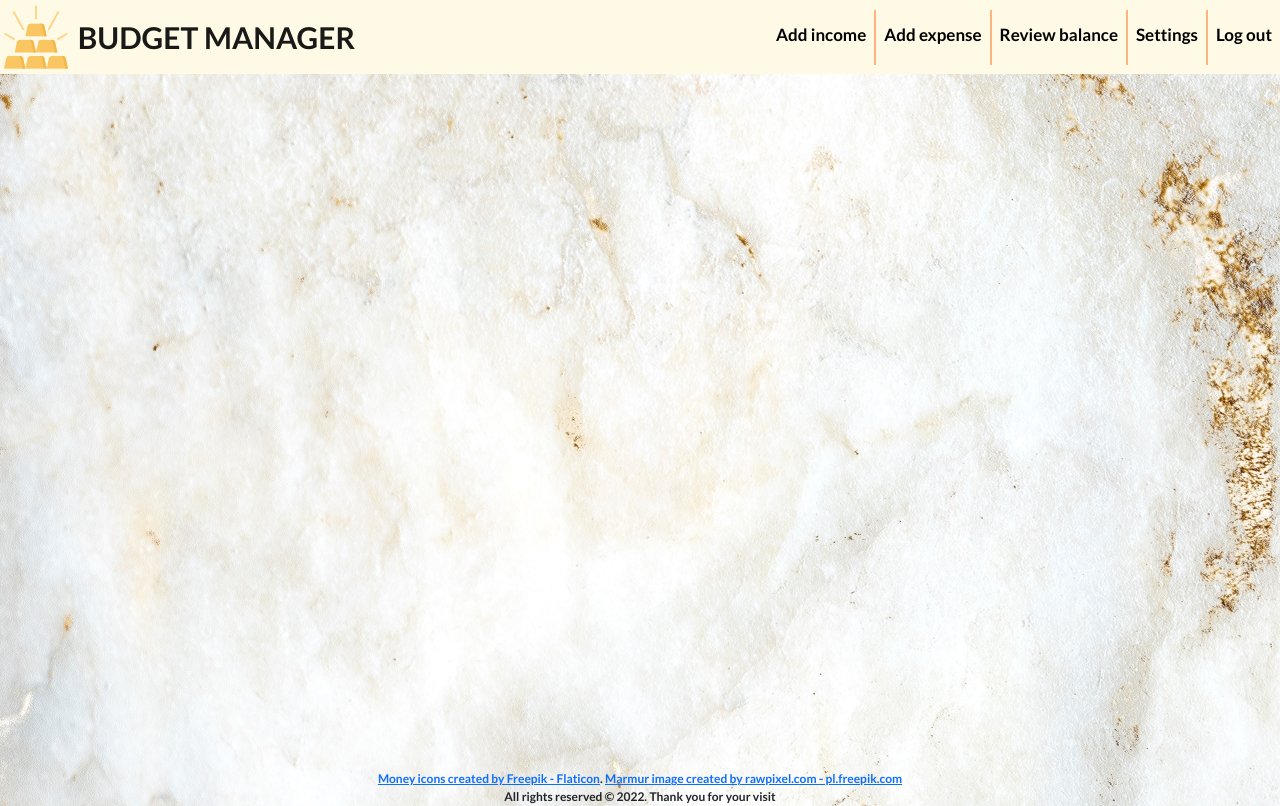
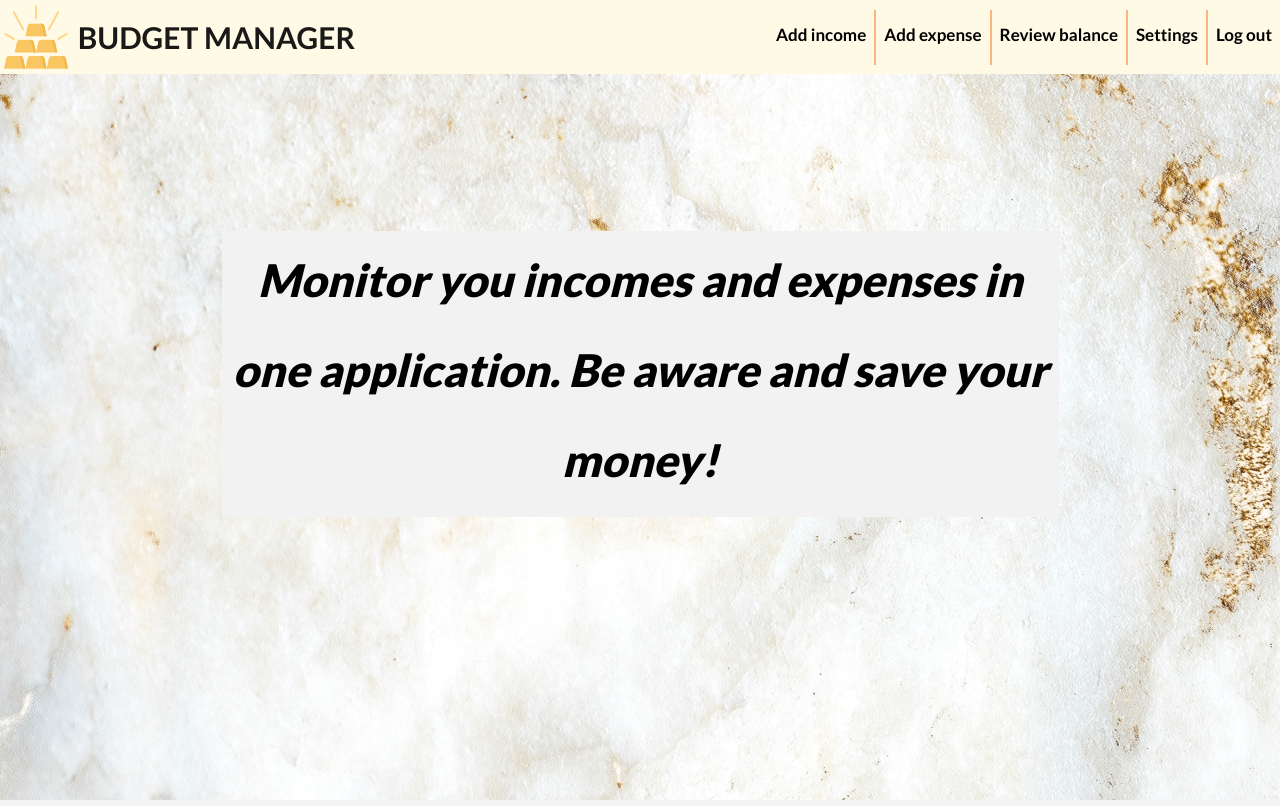
Before and after one commit to AdamKrk88/webApplication-familyBudget, a PHP site: page / in a window 1280 px wide. Run offline with PHP 8.4, Linux system fonts and the light colour scheme.

Commit message:
Main text for website with menu prepared and centered

```diff
--- a/index.html
+++ b/index.html
@@ -20,7 +20,7 @@
 
 <body>
 	<header>
-		<nav class="navbar navbar-expand-lg" id="navbar-color">
+		<nav class="navbar navbar-expand-lg" id="navbar-light-yellow">
 			<a class="navbar-brand" href="#"><img class="me-1 ms-1 d-inline-block align-middle" src="images/gold-ingots.png" alt="Gold bar" /><span class="text-uppercase font-weight-bold align-middle"> Budget Manager</span></a>
 			<button class="navbar-toggler" type="button" data-bs-toggle="collapse" data-bs-target="#mainmenu" aria-controls="mainmenu" aria-expanded="false" aria-label="Button to open main menu options">
 				<span class="navbar-toggler-icon">
@@ -37,31 +37,20 @@
 				</ul>
 			</div>
 		</nav>
-	<!--
-		<div id="webSideHeader">
-			<img src="images/gold-ingots.png" alt="Gold bar" style="float: left;" />
-			<div id="textStyle">Budget Manager </div>
-			<nav>
-				<div id="menu">
-					<a href="#" class="menuLink"><div class="menuOption">Add income</div></a>
-					<a href="addexpense.html" class="menuLink"><div class="menuOption">Add expense</div></a>
-					<a href="balancereview.html" class="menuLink"><div class="menuOption">Review balance</div></a>
-					<a href="#" class="menuLink"><div class="menuOption">Settings</div></a>
-					<a href="#" class="menuLink"><div class="menuOption">Log out</div></a>
+ 	</header>
+
+	<main class="h-75">
+		<div class="container h-100">
+			<article class="h-100 d-flex align-items-center justify-content-center">
+				<div class="text-center p-1 w-75 bg-light-grey">
+					<h1 class="fst-italic lh-lg font-size-mainmenu fw-bolder">Monitor you incomes and expenses in one application. Be aware and save your money!</h1>
 				</div>
-			</nav>
-			<div style="clear: both;"></div>
+			</article>
 		</div>
-	-->
+	</main>
 
- 	</header>
+
 <!--
-	<main>
-		<article>
-			<div id="introduction"><h1>Monitor you incomes and expenses in one application. Be aware and save your money!</h1></div>
-		</article>
-	</main>
--->
 	<footer>
 		 <div id="footer">
 			<a href="https://www.flaticon.com/free-icons/money" title="money icons" class="iconAttribution" target="_blank">Money icons created by Freepik - Flaticon</a>.
@@ -69,7 +58,7 @@
 			<span style="display: block;">All rights reserved &copy; 2022. Thank you for your visit </span>
 		</div>
 	</footer>
-
+-->
 	<script src="https://cdn.jsdelivr.net/npm/@popperjs/core@2.11.6/dist/umd/popper.min.js" integrity="sha384-oBqDVmMz9ATKxIep9tiCxS/Z9fNfEXiDAYTujMAeBAsjFuCZSmKbSSUnQlmh/jp3" crossorigin="anonymous"></script>
 	<script src="https://cdn.jsdelivr.net/npm/bootstrap@5.2.1/dist/js/bootstrap.min.js" integrity="sha384-7VPbUDkoPSGFnVtYi0QogXtr74QeVeeIs99Qfg5YCF+TidwNdjvaKZX19NZ/e6oz" crossorigin="anonymous"></script>
 
--- a/style.css
+++ b/style.css
@@ -1,3 +1,8 @@
+html
+{
+	height: 100%
+}
+
 body
 {
 	margin: 0;
@@ -6,15 +11,16 @@ body
 	font-family: 'Lato', sans-serif;
 	font-size: 30px;
 	font-weight: 700;
+	height: 100%;
 }
-
+/*
 #webSideHeader
 {
 	background-color: #fffae6;
 	padding: 5px 0;
 	margin-bottom: 30px;
 }
-
+*/
 .navbar-brand
 {
 	font-size: 30px;
@@ -107,6 +113,11 @@ body
 	color: #000000;
 }
 
+.bg-light-grey
+{
+	background-color: #f2f2f2;
+}
+
 ul
 {
 	font-size: 17px;
@@ -156,6 +167,8 @@ ul > li:hover > ul
 	display: block;
 }
 */
+
+/*
 #container
 {
 	margin-left: auto;
@@ -163,6 +176,8 @@ ul > li:hover > ul
 	width: 690px;
 	padding: 5px;
 }
+*/
+
 
 #login
 {
@@ -271,7 +286,7 @@ td
 
 #introduction
 {
-	margin-left: auto;
+	/* margin-left: auto;
 	margin-right: auto;
 	width: 790px;
 	padding: 20px 5px 0 5px;
@@ -280,18 +295,17 @@ td
 	position: absolute;
 	top: 50%;
 	left: 50%;
-	-webkit-transform: translate(-50%, -50%); /* Ch <36, Saf 5.1+, iOS < 9.2, An =<4.4.4 */
-    -ms-transform: translate(-50%, -50%); /* IE 9 */
+	-webkit-transform: translate(-50%, -50%);  Ch <36, Saf 5.1+, iOS < 9.2, An =<4.4.4
+    -ms-transform: translate(-50%, -50%);  IE 9
      transform: translate(-50%, -50%);
 	 letter-spacing: 2px;
 	 font-style: italic;
-	 background-color: #f2f2f2;
+	 background-color: #f2f2f2; */
 }
 
 h1
 {
-	margin: 0 0 15px 0;
-	font-weight: 900;
+	color: #000000;
 }
 
 h2
@@ -863,15 +877,35 @@ label#labelTextNextToList
   background-color: steelblue;
 }
 
-#navbar-color
+#navbar-light-yellow
 {
 	background-color: #fffae6;
 }
+
+.font-size-mainmenu
+{
+	font-size: 45px;
+}
+
 
 @media (max-width: 991px)
 {
 	.navbar .navbar-nav .nav-item:not(:last-child) .nav-link
 	{
-    border-right: none;
+		border-right: none;
+	}
+
+	.font-size-mainmenu
+	{
+		font-size: 36px;
 	}
 }
+
+@media (max-width: 767px)
+{
+	.font-size-mainmenu
+	{
+		font-size: 33px;
+	}
+
+}
```
